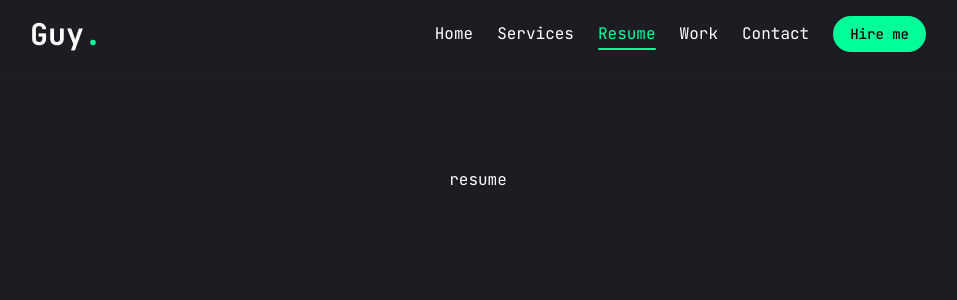
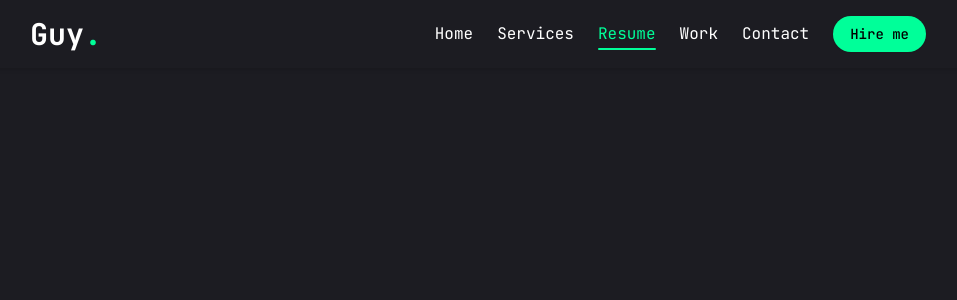
Before and after one commit to guyevaristebade/Portefolio_V2, a Next.js app: page /resume in a window 1280 px wide. Shown: the top 300 px of the page, without its empty margins (162-1119 px from the left). Built offline with nearby package versions, Linux system fonts and the light colour scheme.

Commit message:
page services ok

```diff
--- a/app/resume/page.tsx
+++ b/app/resume/page.tsx
@@ -1,7 +1,18 @@
 import React from "react";
 
 const ResumePage = () => {
-  return <div>resume</div>;
+  return (
+    <div className="grid grid-cols-2 gap-4">
+      {/* <div className="col-span-1">
+        <h1 className="text-4xl ">Why hire me ?</h1>
+        <p className="text-sm text-white/80">
+          Lorem ipsum dolor sit amet consectetur adipisicing elit.
+        </p>
+        <div className="col-span-2"></div>
+      </div>
+      <div></div> */}
+    </div>
+  );
 };
 
 export default ResumePage;
--- a/app/services/page.tsx
+++ b/app/services/page.tsx
@@ -1,4 +1,5 @@
 import ServiceCard from "@/components/ServiceCard";
+import Spacing from "@/components/Spacing";
 // import Spacing from "@/components/Spacing";
 import React from "react";
 
@@ -32,7 +33,6 @@ const ServicesPage = () => {
 
   return (
     <div>
-      {/* <Spacing size="sm" /> */}
       <div className="grid grid-cols-1 items-center gap-8 md:grid-cols-2">
         {services.map((service) => (
           <ServiceCard
@@ -42,6 +42,7 @@ const ServicesPage = () => {
             description={service.description}
           />
         ))}
+        <Spacing size="md" />
       </div>
     </div>
   );
```
